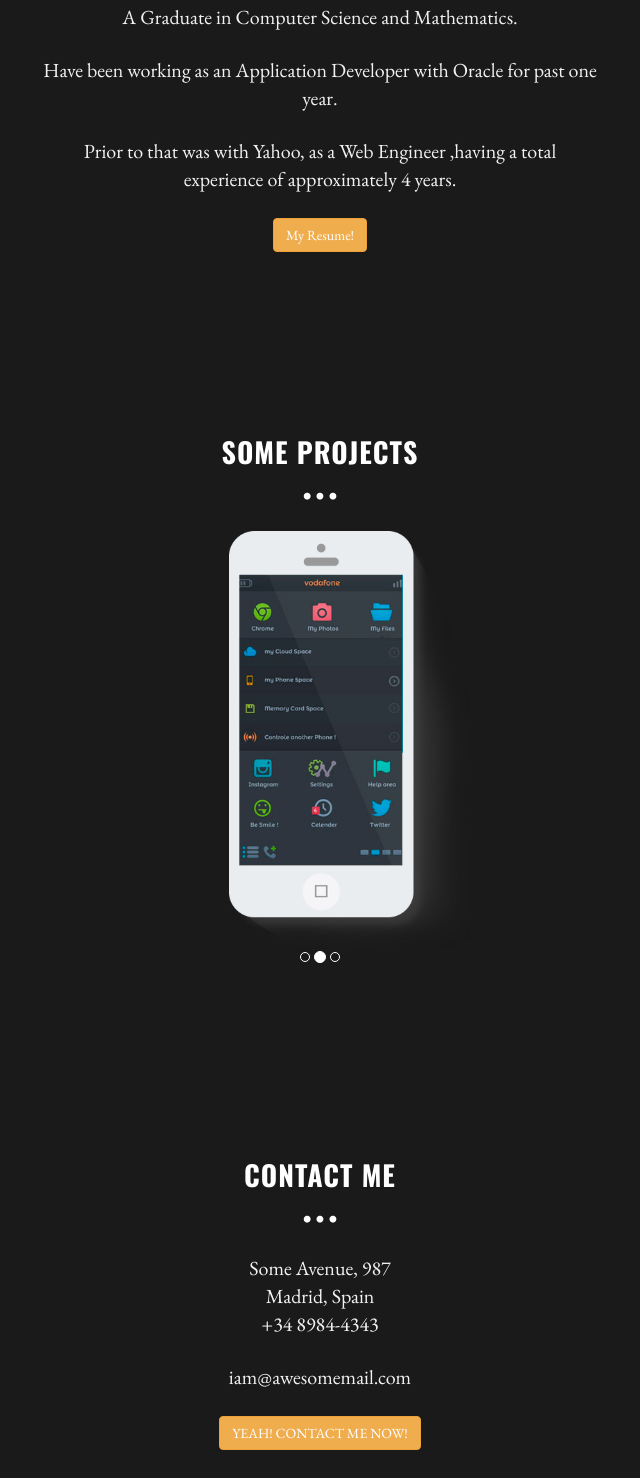
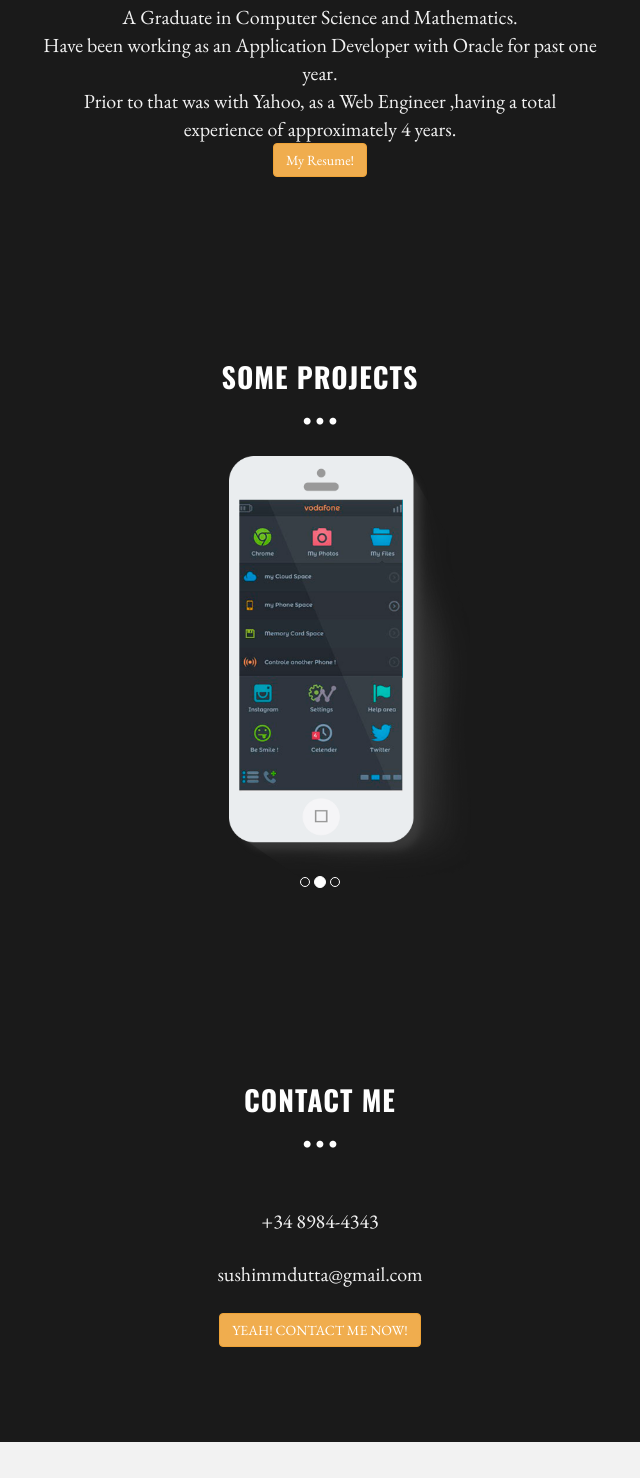
Before and after one commit to void666/void666.github.io, a plain HTML site: page index.html in a window 1280 px wide. Shown: the part 871-2349 px from the top of the page, without its empty margins (320-960 px from the left). After the commit the page ends 2313 px from the top, so only its background shows below. Drawn offline with nearby package versions, Linux system fonts and the light colour scheme.

Commit message:
Update index.html

```diff
--- a/index.html
+++ b/index.html
@@ -79,10 +79,6 @@
 	<section id="home" name="home"></section>
 	<div id="headerwrap">
 		<div class="container">
-			<div class="logo">
-				<img src="assets/img/logo.png">
-			</div>
-			<br>
 			<div class="row">
 				<h1>Hi There!</h1>
 				<br>
@@ -107,10 +103,7 @@
 
 				<!-- INTRO INFORMATIO-->
 				<div class="col-lg-6 col-lg-offset-3">
-					<p> A Graduate in Computer Science and Mathematics.</p>
-					<p>Have been working as an Application Developer with Oracle for past one year.</p>
-					<p> Prior to that was with Yahoo, as a Web Engineer ,having a total experience of approximately 4 years. </p>
-					<p><button type="button" class="btn btn-warning">My Resume!</button></p>
+					<p>A Graduate in Computer Science and Mathematics.<br/>Have been working as an Application Developer with Oracle for past one year.<br/>Prior to that was with Yahoo, as a Web Engineer ,having a total experience of approximately 4 years.<br/><button type="button" class="btn btn-warning">My Resume!</button></p>
 				</div>
 			</div>
 		</div><!-- /container -->
@@ -161,8 +154,8 @@
 				<p class="centered"><i class="icon icon-circle"></i><i class="icon icon-circle"></i><i class="icon icon-circle"></i></p>
 
 				<div class="col-lg-6 col-lg-offset-3">
-					<p>Some Avenue, 987<br/>Madrid, Spain<br/>+34 8984-4343</p>
-					<p>iam@awesomemail.com</p>
+					<p><br/>+34 8984-4343</p>
+					<p>sushimmdutta@gmail.com</p>
 					<p><button type="button" class="btn btn-warning">YEAH! CONTACT ME NOW!</button></p>
 				</div>
 			</div>
```
